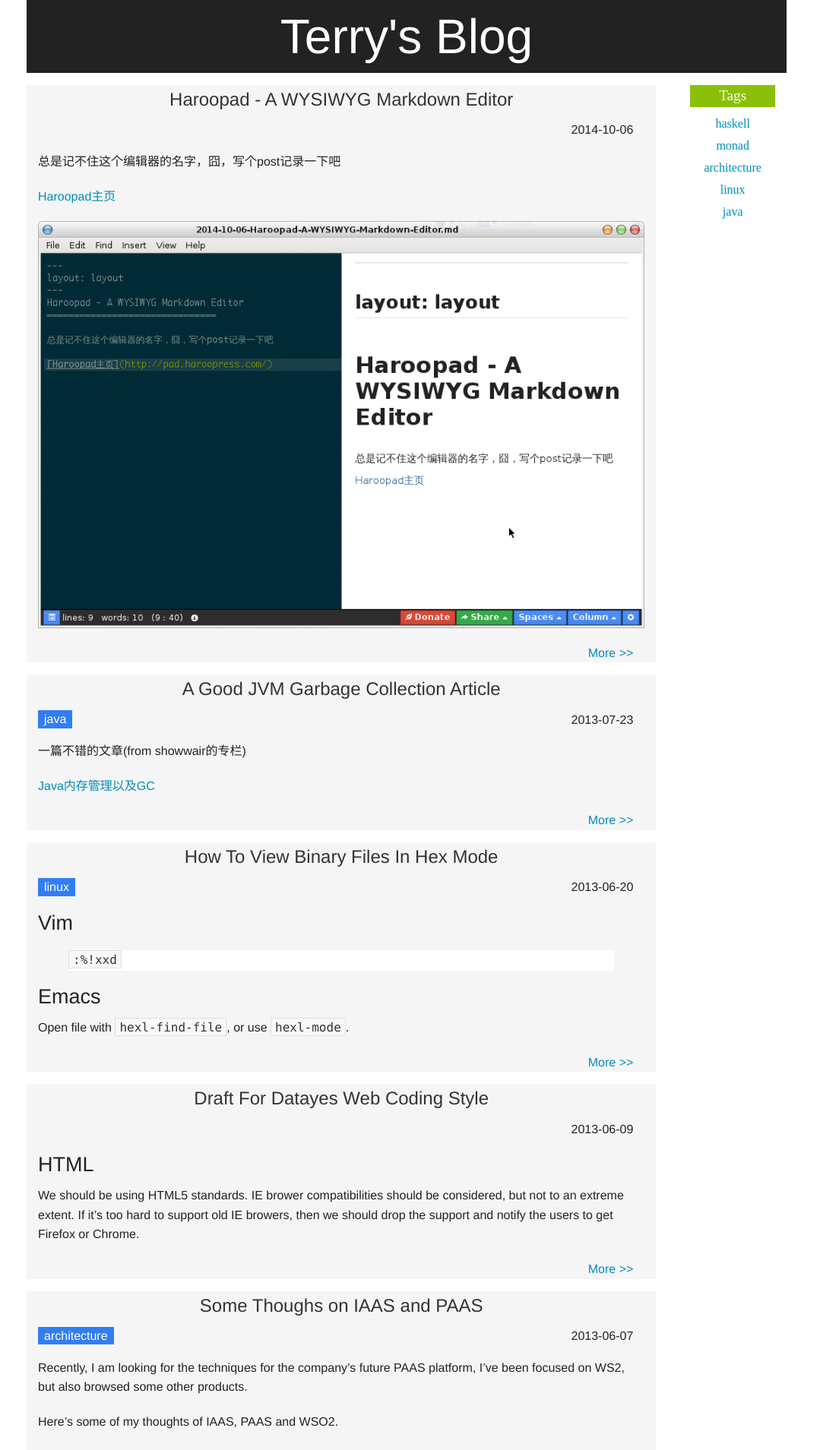
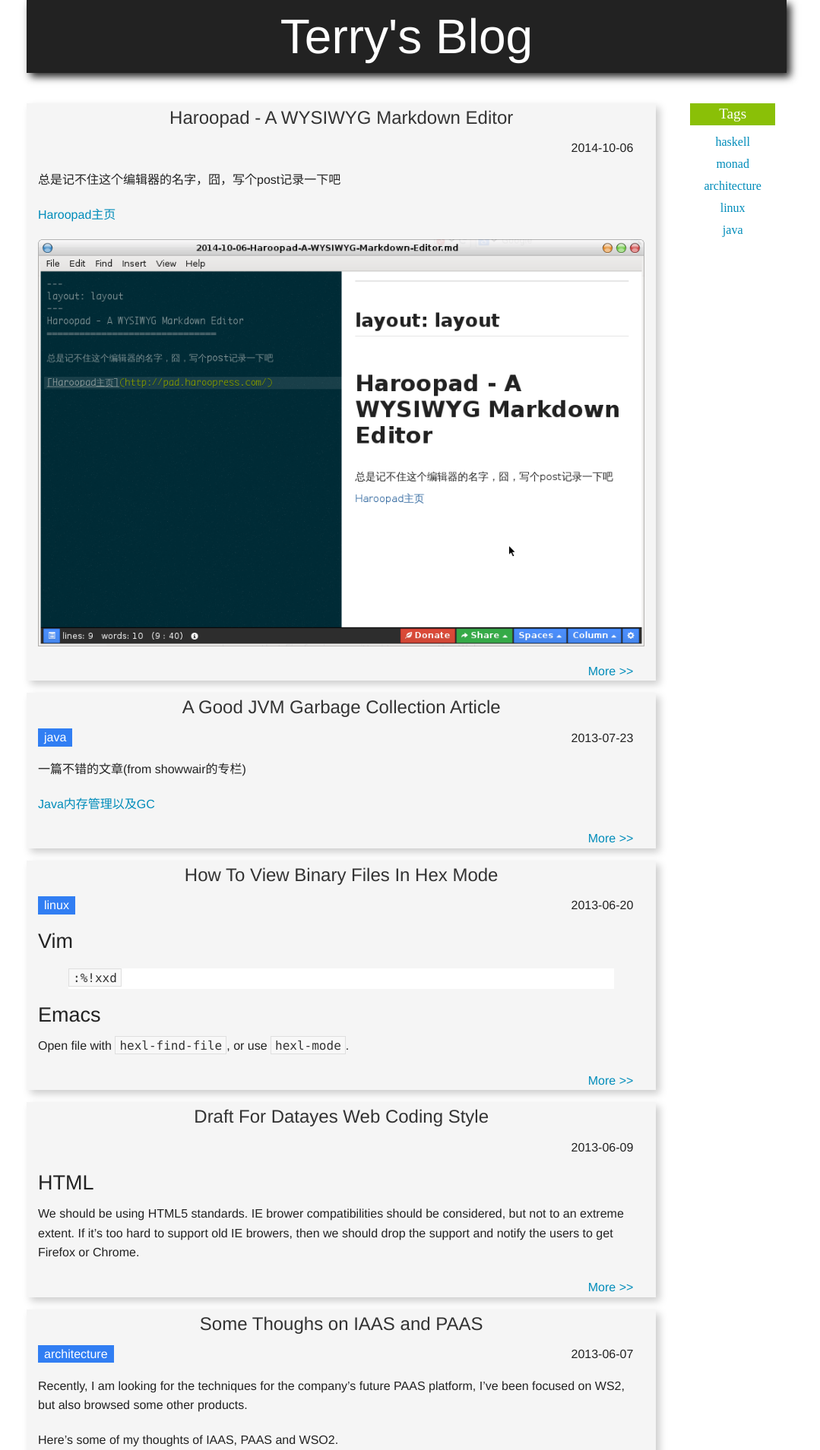
Before and after one commit to taot/blog, a Jekyll site: the page built from index.md, in a window 1280 px wide. Shown: the top 1909 px of the page at 76% size, without its empty margins (105-1184 px from the left). Built offline with Jekyll 4.4.1, drawn with Linux system fonts in a browser that asks for light colours.

Commit message:
Continue to refine styles

```diff
--- a/_layouts/tag_index.html
+++ b/_layouts/tag_index.html
@@ -1,9 +1,11 @@
 ---
 layout: default
 ---
-<div class="row">
+<div class="row tagindex">
     <div class="large-10 column">
-        <h2>{{ page.title }}</h2>
+        <div class="tagname">
+            Posts with tag <span>{{ page.title }}</span>
+        </div>
         <ul>
             {% for post in site.posts %}
             {% for tag in post.tags %}
--- a/css/style.css
+++ b/css/style.css
@@ -6,6 +6,7 @@
     height: 6em;
     text-align: center;
     background-color: #222222;
+    box-shadow: 5px 5px 10px;
 }
 
 #header a {
@@ -16,6 +17,7 @@
 #footer {
     height: 3em;
     text-align: center;
+    margin: 3em 0 0 0;
 }
 
 #footer p {
@@ -26,7 +28,7 @@
 }
 
 #content {
-
+    padding-top: 1.5em;
 }
 
 ul.main.posts {
@@ -40,6 +42,7 @@
 li.post-item {
     background-color: #f5f5f5;
     margin-top: 1em;
+    box-shadow: 5px 5px 10px #cccccc;
 }
 
 li.post-item .title {
@@ -99,3 +102,15 @@
 #content h1 {
     text-align: center;
 }
+
+.tagindex .tagname {
+    margin-top: 1em;
+    font-family: bold;
+    font-size: 1.1em;
+}
+
+.tagindex .tagname span {
+    background-color: #8AC007;
+    color: white;
+    padding: 0.2em 0.5em;
+}
```
